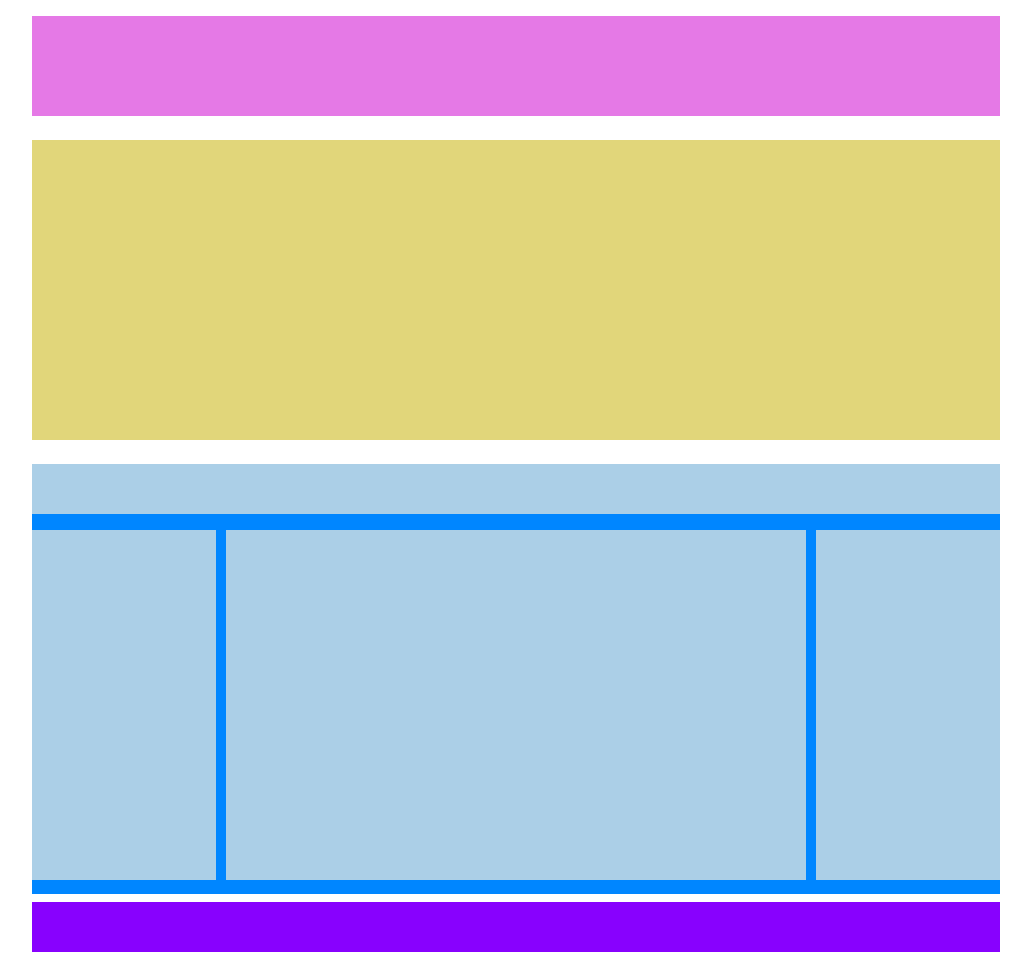
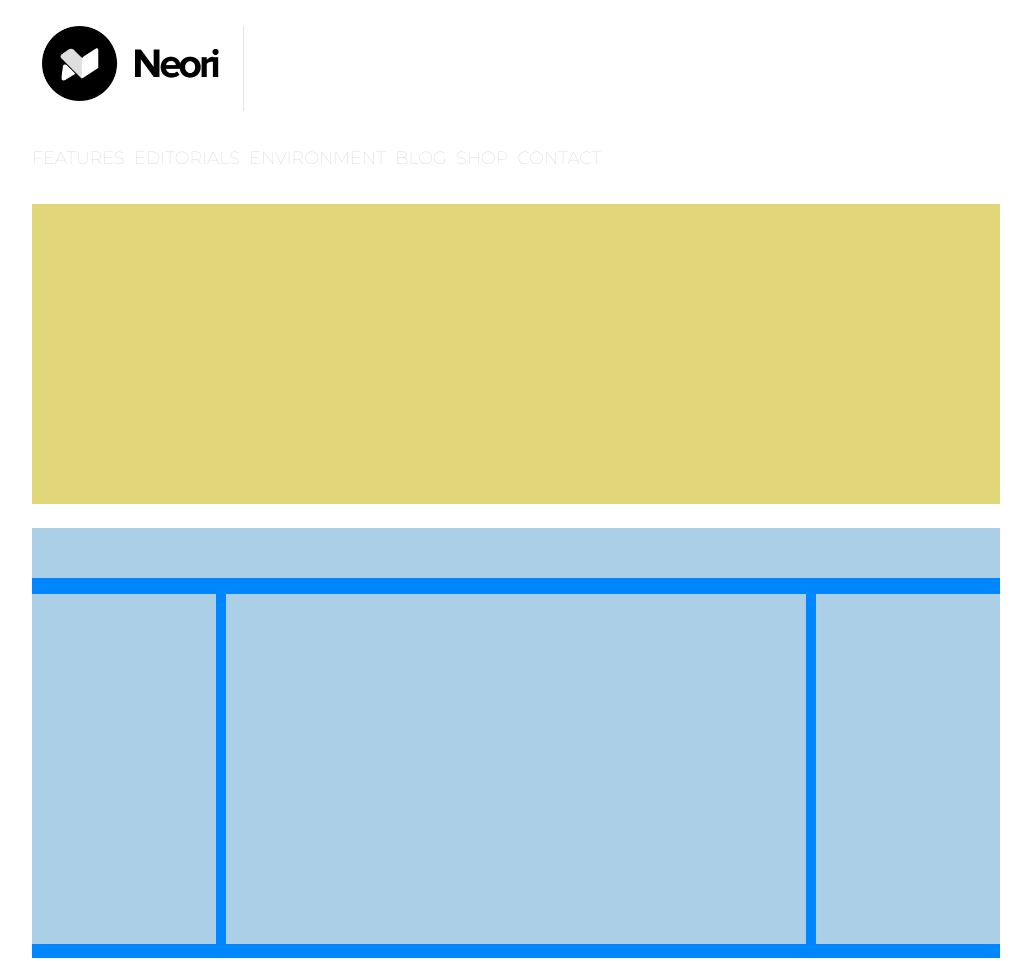
Before and after one commit to NicolaL95/htmlcss-wp, a plain HTML site: page index.html in a window 1280 px wide. Shown: the top 961 px of the page, without its empty margins (124-1155 px from the left). Drawn offline with Linux system fonts and the light colour scheme.

Commit message:
Completamento Header

```diff
--- a/index.html
+++ b/index.html
@@ -7,12 +7,19 @@
     <meta name="viewport" content="width=device-width, initial-scale=1.0">
     <title>layout esercizio</title>
     <link rel="stylesheet" href="./style.css">
+    <link rel="preconnect" href="https://fonts.googleapis.com">
+    <link rel="preconnect" href="https://fonts.gstatic.com" crossorigin>
+    <link href="https://fonts.googleapis.com/css2?family=Montserrat:wght@100&display=swap" rel="stylesheet">
 </head>
 
 <body class="debug">
 
     <header class="main_header">
-
+        <img class="logo" src="./img/logo.png" alt="Logo_neori">
+        <div class="verticalLine"></div>
+        <nav class="menu_link">
+            FEATURES EDITORIALS ENVIRONMENT BLOG SHOP CONTACT
+        </nav>
     </header>
     <!-- !main_header -->
 
--- a/style.css
+++ b/style.css
@@ -16,6 +16,18 @@ body {
     content: "";
     display: table;
     clear: both;
+}
+
+.logo{
+    max-height: 75%;
+    margin: 10px;
+}
+
+.verticalLine {
+  border-left: 0.5px solid #E5E5E5;
+  height: 85px;
+  margin-left: 10px;
+    margin-top: 10px
 }
 
 .centercontent{
@@ -37,8 +49,20 @@ body {
 
 .main_header {
     height: 100px;
-    background-color: #E579E6;
-    margin-bottom: 1.5rem;
+    margin-bottom: 5.5rem;
+}
+
+.main_header .logo, .main_header .verticalLine  {
+    display: inline-flex;
+}
+
+.menu_link{
+   margin-top: 2rem;
+   color: #CACACA;
+   font-family: 'Montserrat', sans-serif;
+   font-weight: 500;
+   font-size: 1.1rem;
+   word-spacing: 5px;
 }
 
 .sidebar {
```
